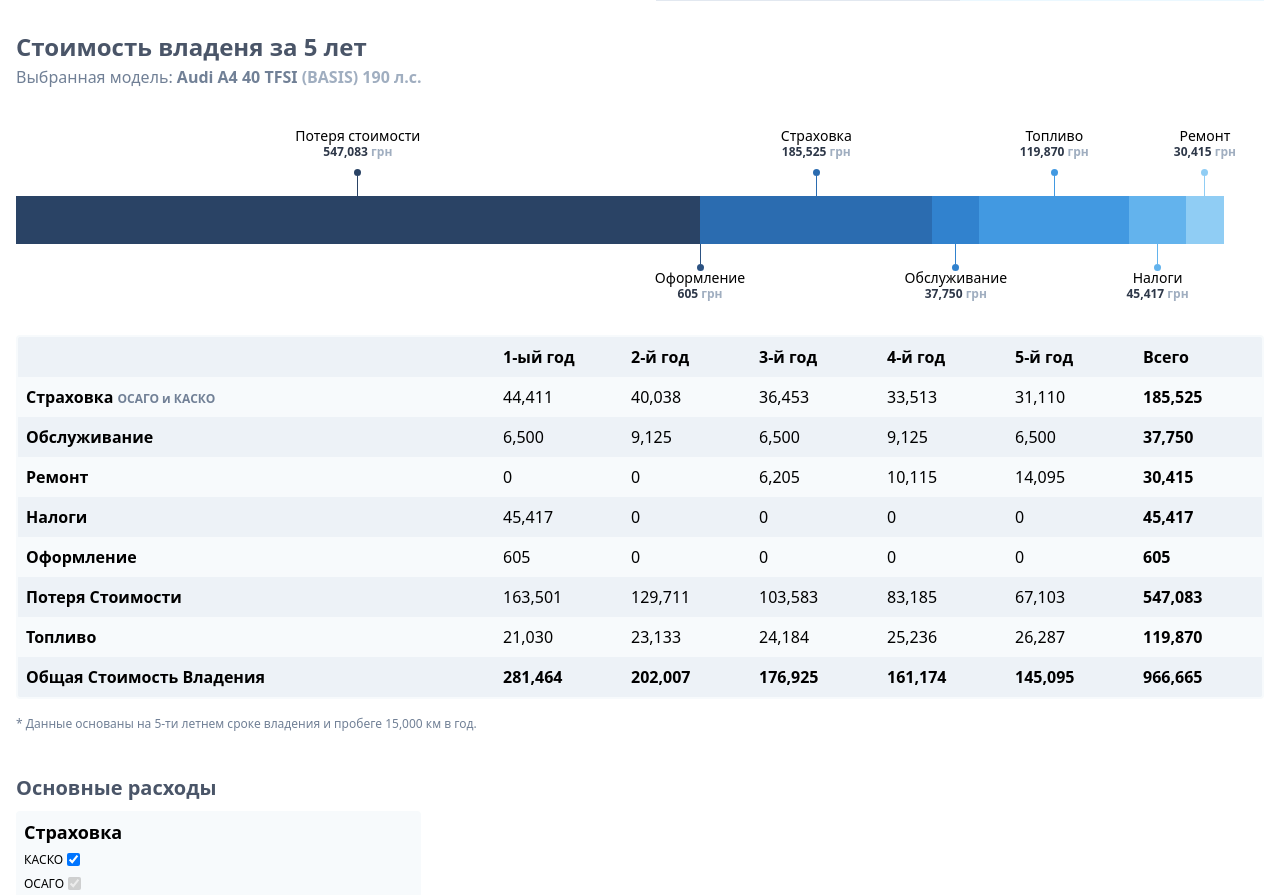
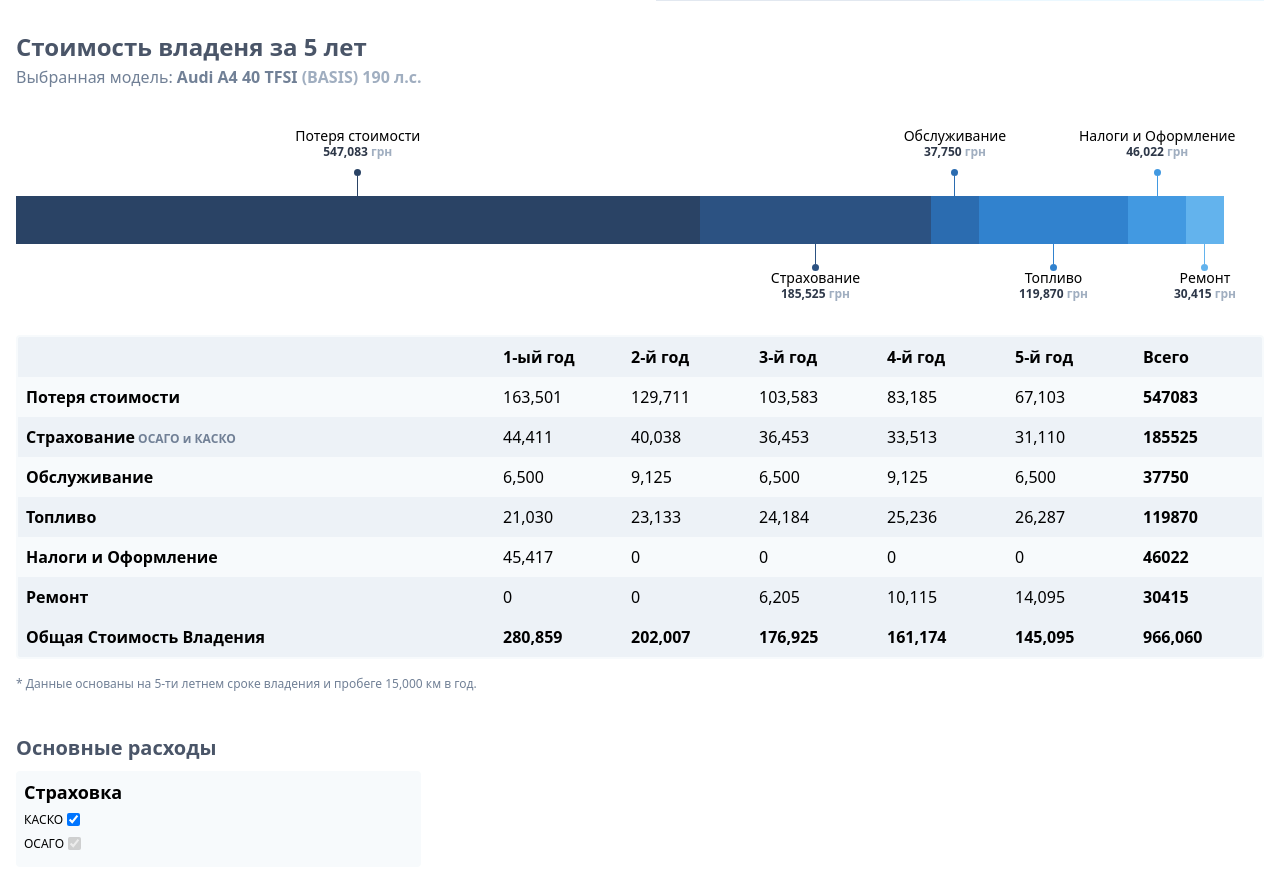
Before and after one commit to dzinemon/react-tw-cto, a React (Create React App) app: page /audi/AUDI_A4 in a window 1280 px wide. Shown: the part 520-1415 px from the top of the page. Built offline with nearby package versions, Linux system fonts and the light colour scheme.

Commit message:
refactor rows

```diff
--- a/src/App.js
+++ b/src/App.js
@@ -87,10 +87,6 @@
   taxExpensesArray[0] = (taxToPayPension(taxFreeAmount)).toFixed(0);
   taxExpensesArray.fill(0, 1);
 
-  // license plate
-  const plateExpensesArray = new Array(5);
-  plateExpensesArray[0] = 605;
-  plateExpensesArray.fill(0, 1);
 // fuel
 
 const fuelConsumptionArray = FUEL_CONS_CHANGE.map(i => {
@@ -140,7 +136,7 @@
   let totalPerYear = new Array(5)
   totalPerYear.fill(0,0)
   return totalPerYear.map((i, idx) => {
-    return Number(REPAIR_EXPENSES[idx]) + Number(insuranceExpenses[idx]) + Number(MAINTENANCE_EXPENSES[idx]) + Number(lossOfPriceArr[idx].depreciationAmount) + Number(fuelConsumptionArray[idx]) + Number(taxExpensesArray[idx]) + plateExpensesArray[idx]
+    return Number(REPAIR_EXPENSES[idx]) + Number(insuranceExpenses[idx]) + Number(MAINTENANCE_EXPENSES[idx]) + Number(lossOfPriceArr[idx].depreciationAmount) + Number(fuelConsumptionArray[idx]) + Number(taxExpensesArray[idx])
   })
 }
 
@@ -159,6 +155,8 @@
 
 const perKm = (irretrievablyLost/75000).toFixed(2)
 
+
+  document.title = `${designation} Cost to own - get full list of expenses`
   return (
     <div className="App">
       <Nav />
@@ -191,7 +189,6 @@
         isMobile={isMobile}
         hasFullInsurance={hasFullInsurance}
         taxExpensesArray={taxExpensesArray}
-        plateExpensesArray={plateExpensesArray}
         fuelConsumptionArray={fuelConsumptionArray}
         lossOfPriceArr={lossOfPriceArr}
         insuranceExpenses={insuranceExpenses}
--- a/src/components/CarTable.js
+++ b/src/components/CarTable.js
@@ -2,46 +2,26 @@
 import formatNumber from '../utils/formatNumber'
 
 import CarChart from './CarChart';
+import CarTableRow from './CarTableRow';
 
 import {
   MAINTENANCE_EXPENSES,
-  REPAIR_EXPENSES
+  REPAIR_EXPENSES,
+  NAMING
 } from '../hardcoded';
 
 function CarTable(props) {
+
+  const { hasFullInsurance } = props
 // tax
 const taxExpensesArray = props.taxExpensesArray;
-  const taxExpensesTDs = taxExpensesArray.map((i, idx) => {
-    return (
-      <td className="p-2" key={idx.toString()}>{formatNumber(i)}</td>
-    )
-  })
 
 const totalTaxExpenses = taxExpensesArray.reduce((acc, cur) => {
   return acc + Number(cur)
-}, 0)
-
-// license plate
-
-const plateExpensesArray = props.plateExpensesArray;
-
-const plateExpensesTDs = plateExpensesArray.map((i, idx) => {
-  return (
-    <td className="p-2" key={idx.toString()}>{formatNumber(i)}</td>
-  )
-})
-
-const totalPlateExpenses = plateExpensesArray.reduce((acc, cur) => {
-return acc + Number(cur)
-}, 0)
+}, 605)
 
 // fuel
   const fuelConsumptionArray = props.fuelConsumptionArray;
-  const fuelConsumptionTDs = fuelConsumptionArray.map((i, idx) => {
-    return (
-      <td className="p-2" key={idx.toString()} >{formatNumber(i)}</td>
-    )
-  })
 
   const totalFuelConsumption = fuelConsumptionArray.reduce((acc, cur) => {
     return acc + Number(cur)
@@ -49,22 +29,14 @@
 
 // depreciation
   const lossOfPriceArr = props.lossOfPriceArr;
-  const depreciationTDs = lossOfPriceArr.map((i,idx) => {
-    return (
-      <td className="p-2" key={idx.toString()} >{formatNumber(i.depreciationAmount)}</td>
-    )
-  });
 
   const totalDepreciation = lossOfPriceArr.reduce((acc, cur) => {
     return acc + Number(cur.depreciationAmount)
   }, 0);
 
+  const depreciationArray = lossOfPriceArr.map(i => i.depreciationAmount)
+
 // maintenance
-  const maintenanceTDs = MAINTENANCE_EXPENSES.map((i,idx) => {
-    return (
-      <td className="p-2" key={idx.toString()} >{formatNumber(i)}</td>
-    )
-  });
 
   const totalMaintenance = MAINTENANCE_EXPENSES.reduce((acc, cur) => {
     return acc + Number(cur)
@@ -73,22 +45,12 @@
 // insurance
 
   const insuranceExpenses = props.insuranceExpenses
-  const insuranceTDs = insuranceExpenses.map((i, idx) => {
-    return (
-      <td className="p-2" key={idx.toString()} >{formatNumber(i)}</td>
-    )
-  })
 
   const totalInsurance = insuranceExpenses.reduce((acc, cur) => {
     return acc + Number(cur)
   }, 0)
 
 // repairs
-  const repairsTDs = REPAIR_EXPENSES.map((i,idx) => {
-    return (
-      <td className="p-2" key={idx.toString()} >{formatNumber(i)}</td>
-    )
-  });
 
   const totalRepairs = REPAIR_EXPENSES.reduce((acc, cur) => {
     return acc + Number(cur)
@@ -104,31 +66,46 @@
   });
 
   const AllCosts = [
-    {name: 'totalDepreciation',
-      value: totalDepreciation
+    {
+      name: 'totalDepreciation',
+      value: totalDepreciation,
+      array: depreciationArray
     },
-    {name: 'totalPlateExpenses',
-      value: totalPlateExpenses
+    {
+      name: 'totalInsurance',
+      value: totalInsurance,
+      array: insuranceExpenses
     },
-    {name: 'totalInsurance',
-      value: totalInsurance
+    {
+      name: 'totalMaintenance',
+      value: totalMaintenance,
+      array: MAINTENANCE_EXPENSES
     },
-    {name: 'totalMaintenance',
-      value: totalMaintenance
+    {
+      name: 'totalFuelConsumption',
+      value: totalFuelConsumption,
+      array: fuelConsumptionArray
     },
-    {name: 'totalFuelConsumption',
-      value: totalFuelConsumption
+    {
+      name: 'totalTaxExpenses',
+      value: totalTaxExpenses,
+      array: taxExpensesArray
     },
-    {name: 'totalTaxExpenses',
-      value: totalTaxExpenses
-    },
-     {name: 'totalRepairs',
-      value: totalRepairs
+     {
+      name: 'totalRepairs',
+      value: totalRepairs,
+      array: REPAIR_EXPENSES
     }
   ]
 
   // const sortedCosts = AllCosts.sort((a, b) => b.value - a.value)
   const sortedCosts = AllCosts;
+
+  const tableRows = AllCosts.map((i, idx) => {
+    return (
+      <CarTableRow hasFullInsurance={hasFullInsurance} key={idx} index={idx + 1} currentArray={i.array} currentName={NAMING[i.name]} currentValue={i.value} />
+    )
+  })
 
   return (
     <div>
@@ -152,41 +129,13 @@
             </tr>
           </thead>
           <tbody>
-            <tr>
-              <td className="p-2 font-semibold">Страховка <span className="text-xs text-gray-600">{props.hasFullInsurance && `ОСАГО и КАСКО`} {!props.hasFullInsurance && `ОСАГО`}</span></td>
+          {tableRows}
+            {/* <tr>
+              <td className="p-2 font-semibold">{NAMING['totalInsurance']} </td>
               {insuranceTDs}
               <td className="p-2 font-semibold">{formatNumber(totalInsurance)}</td>
-            </tr>
-            <tr className="bg-gray-200">
-              <td className="p-2 font-semibold">Обслуживание</td>
-              {maintenanceTDs}
-              <td className="p-2 font-semibold">{formatNumber(totalMaintenance)}</td>
-            </tr>
-            <tr>
-              <td className="p-2 font-semibold">Ремонт</td>
-              {repairsTDs}
-              <td className="p-2 font-semibold">{formatNumber(totalRepairs)}</td>
-            </tr>
-            <tr className="bg-gray-200">
-              <td className="p-2 font-semibold">Налоги</td>
-              {taxExpensesTDs}
-              <td className="p-2 font-semibold">{formatNumber(totalTaxExpenses)}</td>
-            </tr>
-            <tr>
-              <td className="p-2 font-semibold">Оформление</td>
-              {plateExpensesTDs}
-              <td className="p-2 font-semibold">{formatNumber(totalPlateExpenses)}</td>
-            </tr>
-            <tr className="bg-gray-200">
-              <td className="p-2 font-semibold">Потеря Стоимости</td>
-              {depreciationTDs}
-              <td className="p-2 font-semibold">{formatNumber(totalDepreciation)}</td>
-            </tr>
-            <tr>
-              <td className="p-2 font-semibold">Топливо</td>
-              {fuelConsumptionTDs}
-              <td className="p-2 font-semibold">{formatNumber(totalFuelConsumption)}</td>
-            </tr>
+            </tr> */}
+
           </tbody>
           <tfoot className="bg-gray-200">
             <tr>
--- /dev/null
+++ b/src/components/CarTableRow.js
@@ -0,0 +1,29 @@
+import React from 'react'
+import formatNumber from '../utils/formatNumber'
+
+import InsuranceData from './InsuranceData'
+
+function CarTableRow(props) {
+
+  const { currentName, currentValue, currentArray, index, hasFullInsurance } = props;
+
+  const currentArrayTDs = currentArray.map((i,idx) => {
+    return (
+      <td className="p-2" key={idx.toString()} >{formatNumber(i)}</td>
+    )
+  });
+
+
+
+  return (
+    <tr className={`${index%2 === 0? 'bg-gray-200' : 'bg-gray-100' }`}>
+      <td className="p-2 font-semibold">{currentName}
+        {(currentName === 'Страхование') && <InsuranceData hasFullInsurance={hasFullInsurance} />}
+      </td>
+      {currentArrayTDs}
+      <td className="p-2 font-semibold">{currentValue}</td>
+    </tr>
+  )
+}
+
+export default CarTableRow
--- /dev/null
+++ b/src/components/InsuranceData.js
@@ -0,0 +1,11 @@
+import React from 'react'
+
+
+function InsuranceData(props) {
+  return (
+    <span className="text-xs text-gray-600"> {props.hasFullInsurance && `ОСАГО и КАСКО`} {!props.hasFullInsurance && `ОСАГО`}</span>
+  )
+}
+
+
+export default InsuranceData
--- a/src/hardcoded.js
+++ b/src/hardcoded.js
@@ -30,11 +30,11 @@
 const FIXED_INSURANCE = 1280
 
 const NAMING = {
-  totalInsurance: 'Страховка',
+  totalInsurance: 'Страхование',
   totalMaintenance: 'Обслуживание',
   totalRepairs: 'Ремонт',
-  totalTaxExpenses: 'Налоги',
-  totalPlateExpenses: 'Оформление',
+  totalTaxExpenses: 'Налоги и Оформление',
+  // totalPlateExpenses: 'Оформление',
   totalDepreciation: 'Потеря стоимости',
   totalFuelConsumption: 'Топливо',
   costOfOwn: 'Стоимость владения'
```
